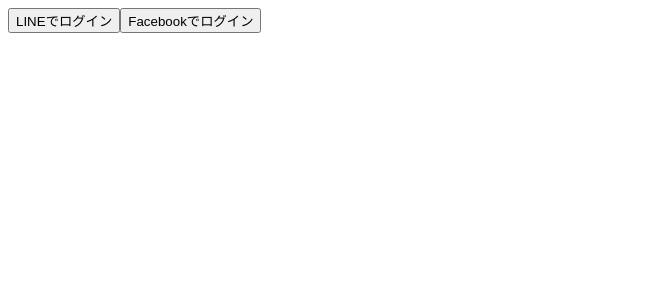
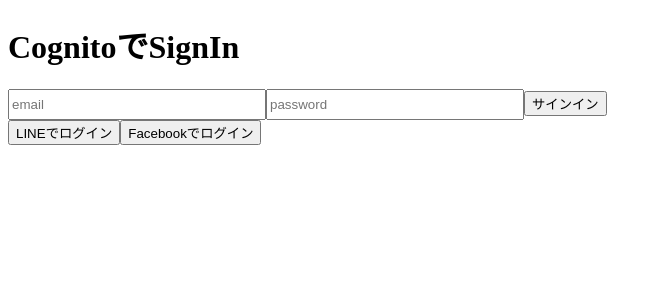
Before and after one commit to keitakn/next-idaas, a Next.js app: page /cognito/signin in a window 1280 px wide. Shown: the top 300 px of the page, without its empty margins (0-662 px from the left). Built offline with nearby package versions, Linux system fonts and the light colour scheme; no server answers; what aws-amplify would draw is missing.

Commit message:
:sparkles: #9 メールアドレスとパスワードでサインイン出来るフォームを追加

```diff
--- a/src/pages/cognito/signin.tsx
+++ b/src/pages/cognito/signin.tsx
@@ -1,8 +1,60 @@
 import { Auth } from 'aws-amplify';
 import React from 'react';
 import { CognitoHostedUIIdentityProvider } from '@aws-amplify/auth';
+import { useRouter } from 'next/router';
 
 export const SignInPage: React.FC = (): JSX.Element => {
+  const [email, setEmail] = React.useState<string>('');
+  const [password, setPassword] = React.useState<string>('');
+  const [errorCode, setErrorCode] = React.useState<string>();
+  const [errorMessage, setErrorMessage] = React.useState<string>();
+  const [resendSignUp, setResendSignUp] = React.useState<boolean>(false);
+
+  const router = useRouter();
+
+  const changedEmailHandler = (event: React.ChangeEvent<HTMLInputElement>) =>
+    setEmail(event.target.value.trim());
+  const changedPasswordHandler = (event: React.ChangeEvent<HTMLInputElement>) =>
+    setPassword(event.target.value.trim());
+
+  const handleSignIpSubmit = async () => {
+    if (!email || !password) {
+      return;
+    }
+
+    setResendSignUp(false);
+
+    try {
+      await Auth.signIn(email, password);
+
+      setErrorCode('');
+      setErrorMessage('');
+
+      await router.replace('/cognito/authorized');
+    } catch (e) {
+      setErrorCode(e.code);
+      setErrorMessage(e.message);
+    }
+  };
+
+  const handleResendSignUp = async () => {
+    setResendSignUp(false);
+
+    try {
+      if (!email) {
+        return;
+      }
+
+      await Auth.resendSignUp(email);
+      setErrorMessage('');
+      setErrorCode('');
+      setResendSignUp(true);
+    } catch (e) {
+      setErrorCode(e.code);
+      setErrorMessage(e.message);
+    }
+  };
+
   const handleLineLoginClick = async () => {
     await Auth.federatedSignIn({
       customProvider: 'LINE',
@@ -15,8 +67,48 @@ export const SignInPage: React.FC = (): JSX.Element => {
     });
   };
 
+  const inputStyle = {
+    width: 250,
+    height: 25,
+  };
+
+  const errorStyle = {
+    color: 'red',
+  };
+
   return (
     <>
+      <h1>CognitoでSignIn</h1>
+      <form method="post">
+        <input
+          style={inputStyle}
+          type="text"
+          placeholder="email"
+          onChange={changedEmailHandler}
+        />
+        <input
+          style={inputStyle}
+          type="password"
+          placeholder="password"
+          onChange={changedPasswordHandler}
+        />
+        <button type="button" onClick={handleSignIpSubmit}>
+          サインイン
+        </button>
+        {errorCode === 'UserNotConfirmedException' ? (
+          <button type="button" onClick={handleResendSignUp}>
+            認証メールを再送する
+          </button>
+        ) : (
+          ''
+        )}
+      </form>
+      {resendSignUp ? (
+        <div>{email} に認証メールを送信しました。メールをご確認下さい。</div>
+      ) : (
+        ''
+      )}
+      {errorMessage ? <div style={errorStyle}>{errorMessage}</div> : ''}
       <button type="button" onClick={handleLineLoginClick}>
         LINEでログイン
       </button>
```
